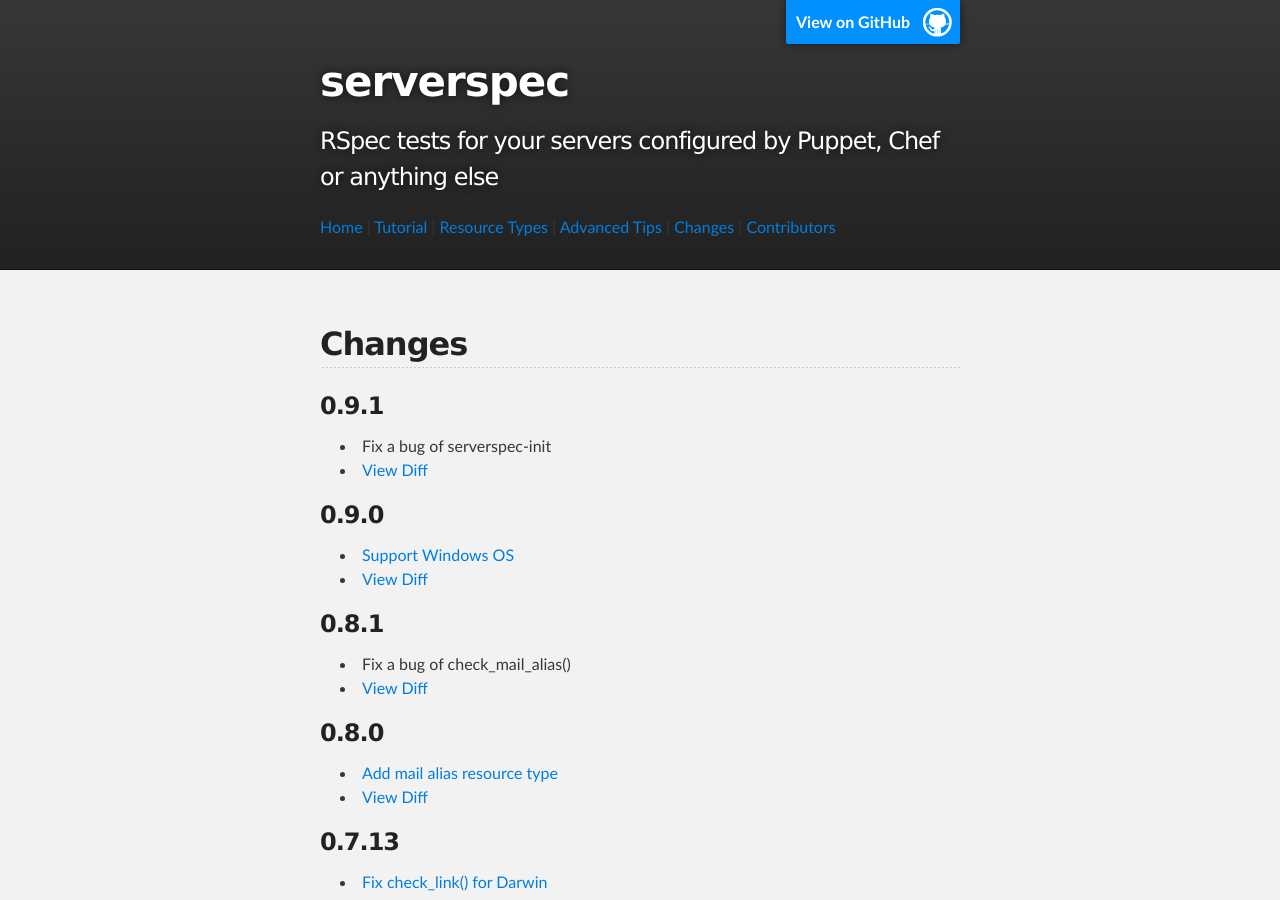
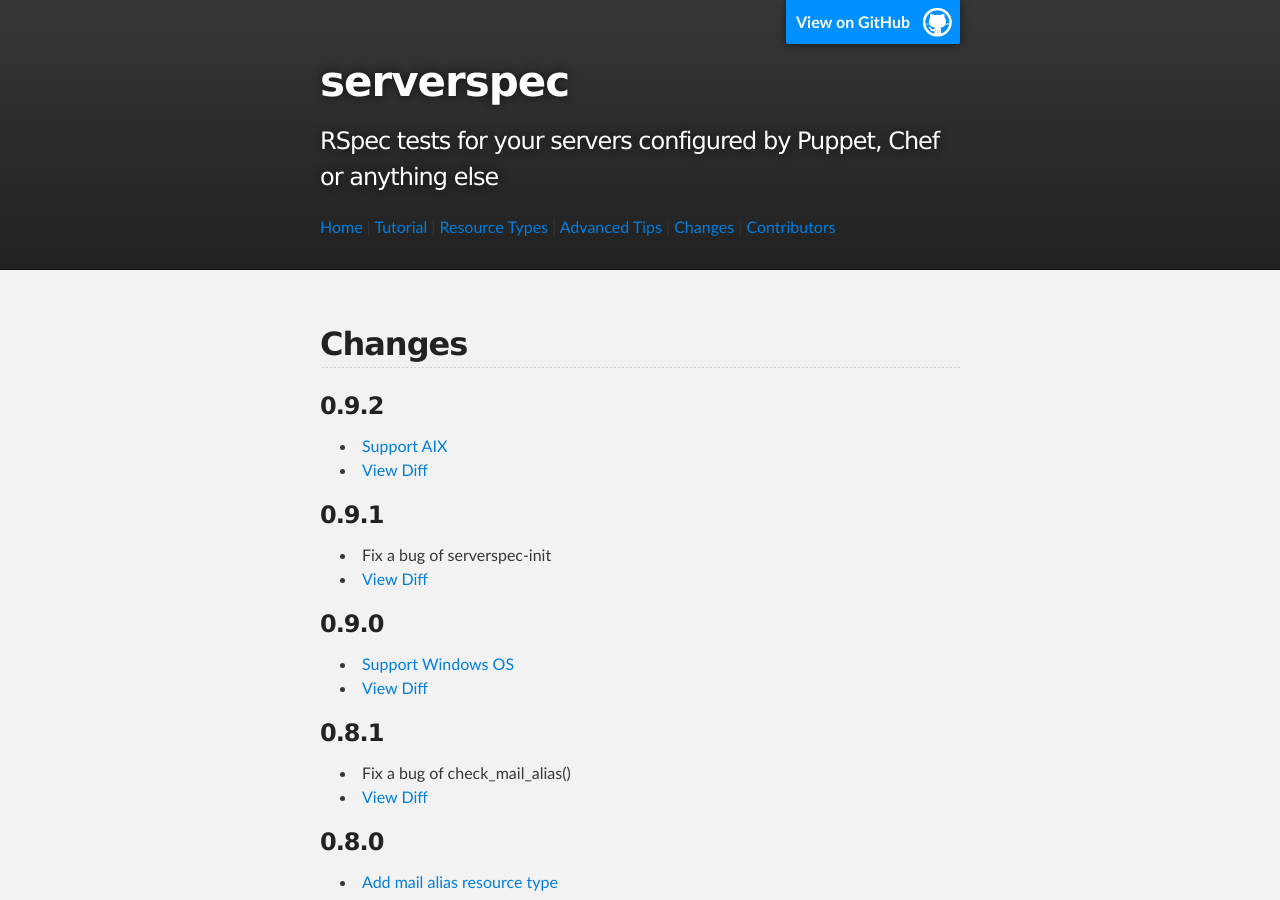
Before and after one commit to serverspec/serverspec.github.io, a Jekyll site: the page built from changes.md, in a window 1280 px wide and 900 px high. Built offline with Jekyll 4.4.1, drawn with Linux system fonts in a browser that asks for light colours; Markdown is read by kramdown in place of the engine named in the settings.

Commit message:
Add changes of v0.9.2

```diff
--- a/changes.md
+++ b/changes.md
@@ -4,6 +4,12 @@ title: Changes
 ---
 
 ## Changes
+
+### 0.9.2
+
+ * [Support AIX](https://github.com/serverspec/serverspec/pull/246)
+ * [View Diff](https://github.com/serverspec/serverspec/compare/v0.9.1...v0.9.2)
+
 
 ### 0.9.1
 
```
